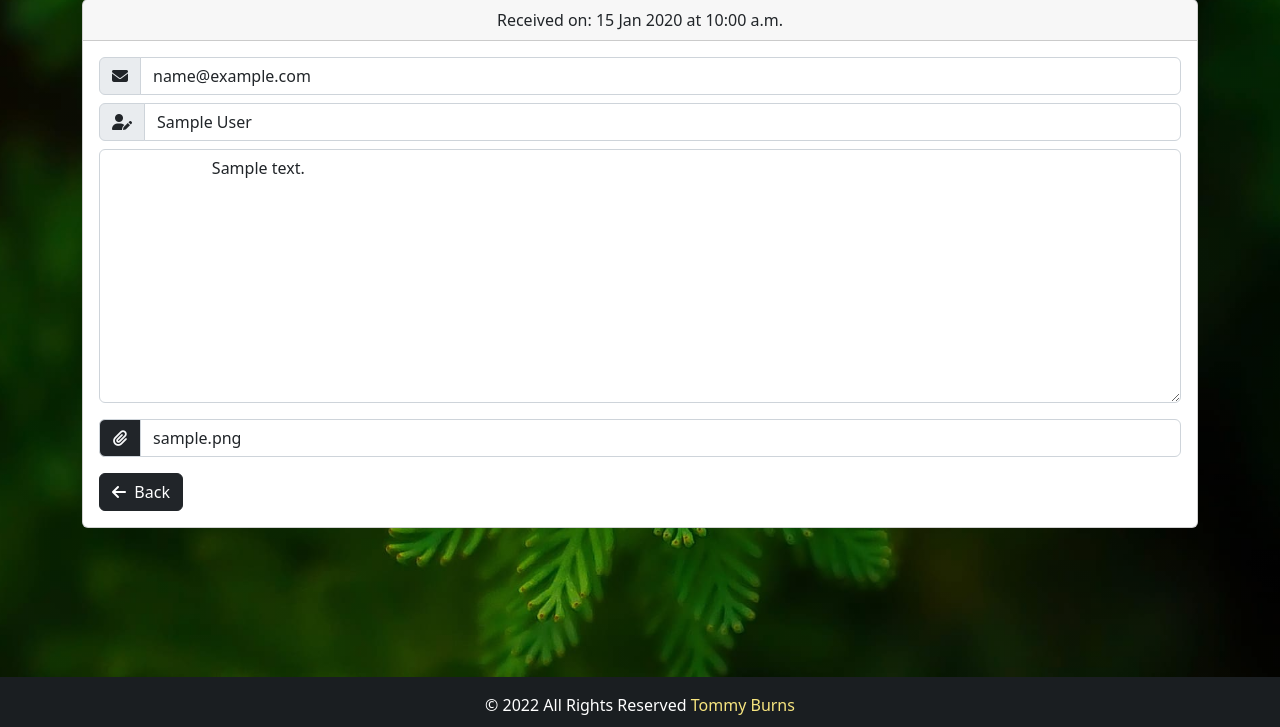
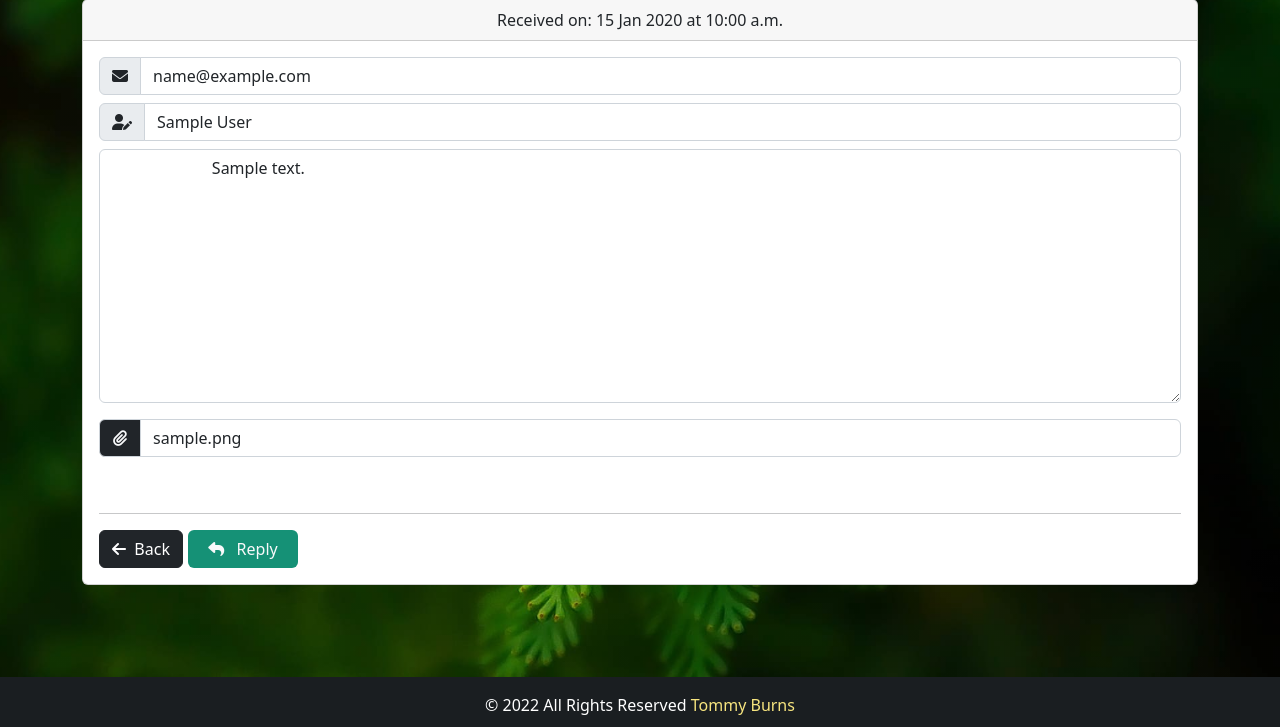
Before and after one commit to Tommy-Burns/django-mail-app, a Django app: page /read-message/00000000-0000-0000-0000-000000000001/ in a window 1280 px wide. Shown: the part 73-800 px from the top of the page. Run offline with Django 4.2, Linux system fonts and the light colour scheme; a user stored in the database is signed in; tables that the repository leaves empty hold one stand-in row (values such as "Sample post"); some libraries are stand-ins or nearby versions.

Commit message:
up to reply and error messages

```diff
--- a/base/static/css/style.css
+++ b/base/static/css/style.css
@@ -7,6 +7,29 @@ body {
 	overflow: hidden;
 }
 /* ------------------------------------- */
+
+/* -------------- Error Section ----------------*/
+/* Positon */
+.error{
+	position: absolute;
+	top: 50%;
+	left: 50%;
+	margin-right: -50%;
+	transform: translate(-50%, -50%);
+}
+
+.error-txt1{
+	font-size: 19px;
+}
+
+.error-txt2{
+	font-size: 22px;
+}
+
+.error-404{
+	font-size: 150px;
+}
+
 
 /* --------------- OTHERS --------------------- */
 #mini-dashboard{
@@ -22,6 +45,13 @@ body {
 	background-color: #fff;
 }
 
+
+#reply{
+	width: 110px;
+	float: left;
+	margin-left: 5px;
+	background-color: rgb(21, 145, 118);
+}
 
 /* FOOTER */
 .wrapper {
--- a/base/templates/base.html
+++ b/base/templates/base.html
@@ -39,6 +39,7 @@
 		<link rel="stylesheet" href="{% static 'css/style.css' %}" />
 
 		<title>{% block title %}{% endblock title %}</title>
+		{% block bscript %}{% endblock bscript %}
 	</head>
 	<body>
 		<!-- Body -->
@@ -155,6 +156,7 @@
 		<!-- INCLUDES -->
 		{% include 'modals/message.html' %}
 		{% include 'modals/logout.html' %}
+		{% include 'modals/reply.html' %}
 
 		<!-- Backend Message for Login -->
 		{% if form.errors %}
--- a/base/templates/mail.html
+++ b/base/templates/mail.html
@@ -2,6 +2,20 @@
 
 <!-- Typed JS -->
 {% block typed %} {% endblock typed %}
+
+<!-- B Script -->
+{% block bscript %}
+<script>
+    function preventBack() {
+        window.history.forward();
+    }
+
+    setTimeout("preventBack()", 0);
+    window.onunload = function() {
+        null
+    };
+</script>
+{% endblock bscript %}
 
 
 
@@ -28,7 +42,7 @@
             Received on: {{ mail.created | date:'d M Y' }} at {{ mail.created | date:'g:i a' }}
         </div>
         <div class="card-body">
-            <form action="#" method="post" enctype="multipart/form-data">
+            <form action="{% url 'mark-message' %}" method="post" enctype="multipart/form-data">
                 {% csrf_token %}
                 <!-- Hidden input ID -->
                 <input type="hidden" value="{{ mail.id }}" name="id">
@@ -59,11 +73,51 @@
                     {% endif %}
                 </div>
 
+                {% if mail.status == 'Pending' %}
+                <input type="hidden" class="form-control" name="status" value="Read">
+                {% endif %}
+
+                <!-- Mark as Read -->
+		    {% include 'modals/mark.html' %}
 
 
             </form>
-            <a href="{% url 'inbox' %}" id="btn-back" class="btn btn-dark" title="Go Back"><i class="fa-solid fa-arrow-left"></i>&nbsp; Back</a>
+            <br class="hide-bar"><hr>
+
+            {% if mail.status == 'Pending' %}
+            <a data-bs-toggle="modal"
+            data-bs-target="#markModal{{ mail.id }}" id="btn-back" class="btn btn-dark" title="Go Back">
+            {% else %}
+            <a href="{% url 'inbox' %}" id="btn-back" class="btn btn-dark" title="Go Back">
+            {% endif %}
+            <i class="fa-solid fa-arrow-left"></i>&nbsp; Back</a>
+
+
+            <!-- Reply Message -->
+            <a class="btn text-light" id="reply" title="Reply Email" data-bs-toggle="modal"
+            data-bs-target="#replyModal{{ mail.id }}">
+            <i class="fas fa-reply"></i>&nbsp;&nbsp; <span>Reply</span>
+        </a>
+
         </div>
     </div>
 </div>
+
+<!-- Backend Spinner -->
+<div id="bg-spinner">
+    <div id="position-spinner">
+        <div id="spinner"></div>
+    </div>
+</div>
+
+<!-- Disable Browser back button -->
+<!-- <script>
+    history.pushState(null, null, null);
+    window.addEventListener('popstate', function() {
+        history.pushState(null, null, null);
+    });
+</script>
+-->
+
+
 {% endblock content %}
--- /dev/null
+++ b/base/templates/modals/mark.html
@@ -0,0 +1,35 @@
+{% extends 'modals/baseModal.html' %}
+
+<!-- Id -->
+{% block modal-id %} id="markModal{{ mail.id }}"{% endblock modal-id %}
+
+<!-- Title -->
+{% block modal-title %}
+<i class="fas fa-envelope"></i>&nbsp;&nbsp; Mark as Read
+<!--  -->
+{% endblock modal-title%}
+<!-- Form -->
+{% block modal-body %}
+<div class="text-center mt-2 mb-3" id="stack" style="color: rgb(23, 106, 99);">
+    <span class="fa-stack fa-3x">
+        <i class="fas fa-cloud fa-stack-2x"></i>
+        <i class="fas fa-user-check fa-stack-1x fa-inverse"></i>
+    </span>
+</div>
+<span id="mark-ask">Do you want to mark this message as read?</span>
+<br class="mb-2">
+{% endblock modal-body %}
+
+<!-- Modal Footer -->
+{% block modal-footer %}
+<a
+	href="{% url 'inbox' %}"
+	class="btn btn-outline-dark btn-sm btn-modal"
+	>No</a
+>
+<button class="btn text-light btn-sm btn-modal" style="background-color: rgb(23, 106, 99);">Yes</button>
+{% endblock modal-footer %}
+
+<!-- Deny clse button -->
+{% block close %}
+{% endblock close %}
--- /dev/null
+++ b/base/templates/modals/reply.html
@@ -0,0 +1,65 @@
+{% extends 'modals/baseModal.html' %}
+
+<!-- Id -->
+{% block modal-id %} id="replyModal{{ mail.id }}"{% endblock modal-id %}
+
+<!-- Title -->
+{% block modal-title %}
+<i class="fas fa-reply"></i>&nbsp;&nbsp; Reply Message
+<!--  -->
+{% endblock modal-title%}
+<!-- Form -->
+{% block form %}
+    <form action="" method="post" class="was-validated" enctype="multipart/form-data">
+        {% csrf_token %}
+        <div class="modal-body">
+            <div class="">
+                <strong>To: <span class="text-success">{{ mail.name }}</span></strong>
+            </div>
+            <hr>
+            <div style="display: none;" class="form-group input-group-sm mb-3">
+                <input type="email" name="email" value="{{ mail.email }}" class="form-control">
+            </div>
+            <!-- CC -->
+            <div style="display: none;" class="form-group mb-2">
+                <input type="email" name="cc" placeholder="CC {optional}" class="form-control">
+            </div>
+
+            <div class="mb-3">
+                <textarea name="message" placeholder="Your Message..."  rows="5" class="form-control txt-sm" required></textarea>
+                <div class="invalid-feedback">Required</div>
+            </div>
+
+            <!-- Select Options -->
+            <div class="mb-3">
+                <select class="form-select" name="subject" required>
+                    <option value="">Select a Subject</option>
+                    <option disabled></option>
+                    <option value="Reply">Reply:</option>
+                    <option value="Audit">Audit:</option>
+                    <option value="Hiring">Hiring:</option>
+                    <option value="Payments">Payments:</option>
+                </select>
+                <div class="invalid-feedback">Required</div>
+            </div>
+            <div class="form-group mb-3">
+                <input type="file" class="form-control" name="attach" title="Optional Attachment" multiple>
+            </div>
+            <div class="mb-3" style="float: right;">
+                <input type="submit" name="submit" class="btn btn-outline-success btn-sm btn-modal send-email" value="Send" style="margin-right: -5px;">&nbsp;&nbsp;
+                <button
+
+					class="btn btn-secondary btn-sm btn-modal"
+					data-bs-dismiss="modal"
+				>
+					Close</button>
+            </div>
+        </div>
+    </form>
+{% endblock form %}
+
+
+
+<!-- Deny clse button -->
+{% block close %}
+{% endblock close %}
--- a/base/urls.py
+++ b/base/urls.py
@@ -11,6 +11,7 @@ urlpatterns = [
     path('delete-message/<str:mail_id>/',
          views.delete_message, name='delete-message'),
     # View Message
-    path('read-message/<str:mail_id>/',
-         views.read_message, name='read-message'),
+    path('read-message/<str:mail_id>/', views.read_message, name='read-message'),
+    # Markz Message
+    path('mark-message/', views.mark_message, name='mark-message'),
 ]
--- a/base/views.py
+++ b/base/views.py
@@ -87,3 +87,24 @@ def read_message(request, mail_id):
         return render(request, 'mail.html', {
             'mail': mail,
         })
+
+
+@login_required(login_url='login')
+@cache_control(no_cache=True, must_validate=True, no_store=True)
+def mark_message(request):
+    if request.method == 'POST':
+        mail = Customer.objects.get(id=request.POST.get('id'))
+        if mail != None:
+            mail.status = request.POST.get('status')
+            mail.save()
+            messages.success(request, "Message marked as read")
+            return HttpResponseRedirect('/inbox')
+
+
+# ERROR MESSAGES
+def error_500(request):
+    return render(request, '500.html')
+
+
+def error_404(request, exception):
+    return render(request, '404.html')
--- a/mail/settings.py
+++ b/mail/settings.py
@@ -24,9 +24,9 @@ BASE_DIR = Path(__file__).resolve().parent.parent
 SECRET_KEY = 'django-insecure-oszgcn440i4y#1iq=2(!%b&=k5kn0e#=b9h-0+30mq44d@%wbw'
 
 # SECURITY WARNING: don't run with debug turned on in production!
-DEBUG = True
+DEBUG = False
 
-ALLOWED_HOSTS = []
+ALLOWED_HOSTS = ['*']
 
 
 # Application definition
--- a/mail/urls.py
+++ b/mail/urls.py
@@ -28,3 +28,7 @@ urlpatterns = [
 ]
 
 urlpatterns += static(settings.MEDIA_URL, document_root=settings.MEDIA_ROOT)
+
+
+handler500 = 'base.views.error_500'
+handler404 = 'base.views.error_404'
```
Also changed, not shown: base/templates/404.html (added, +25 -0 lines), base/templates/500.html (added, +35 -0 lines).
